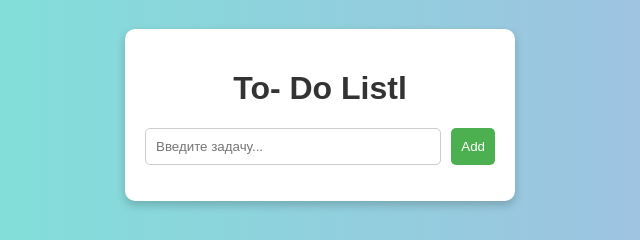
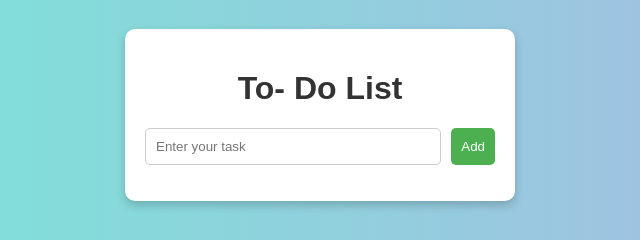
Before and after one commit to Vu7xyz7/To-Do-List, a plain HTML site: page index.html in a window 1280 px wide. Shown: the part 285-525 px from the top of the page, 320-960 px from the left. Drawn offline with Linux system fonts and the light colour scheme.

Commit message:
Update index.html

```diff
--- a/index.html
+++ b/index.html
@@ -7,13 +7,14 @@
 </head>
 <body>
   <div class="container">
-    <h1>To- Do Listl</h1>
+    <h1>To- Do List</h1>
     <div class="input-section">
-      <input type="text" id="taskInput" placeholder="Введите задачу...">
+      <input type="text" id="taskInput" placeholder="Enter your task">
       <button onclick="addTask()">Add</button>
     </div>
     <ul id="taskList"></ul>
   </div>
   <script src="script.js"></script>
 </body>
+
 </html>
```
